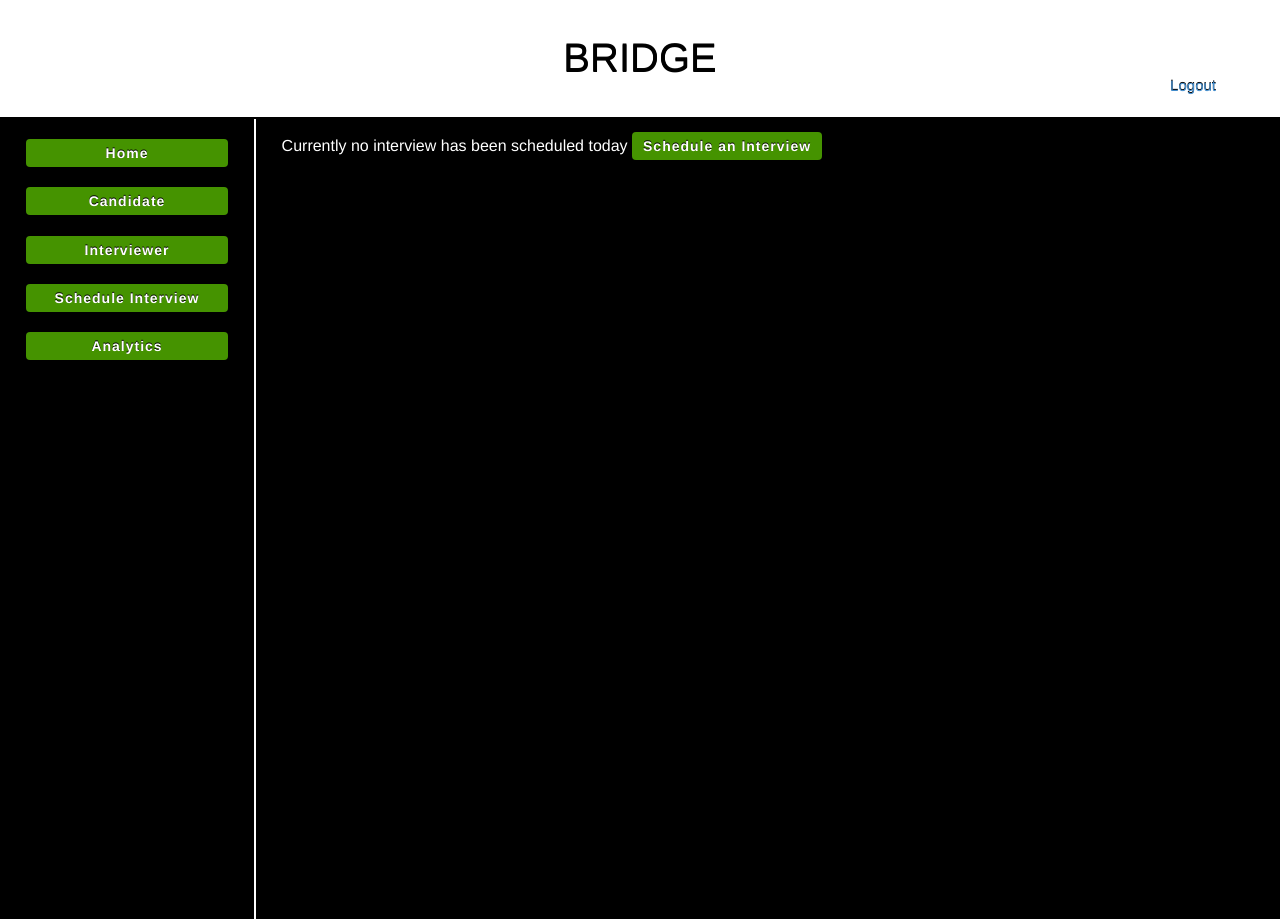
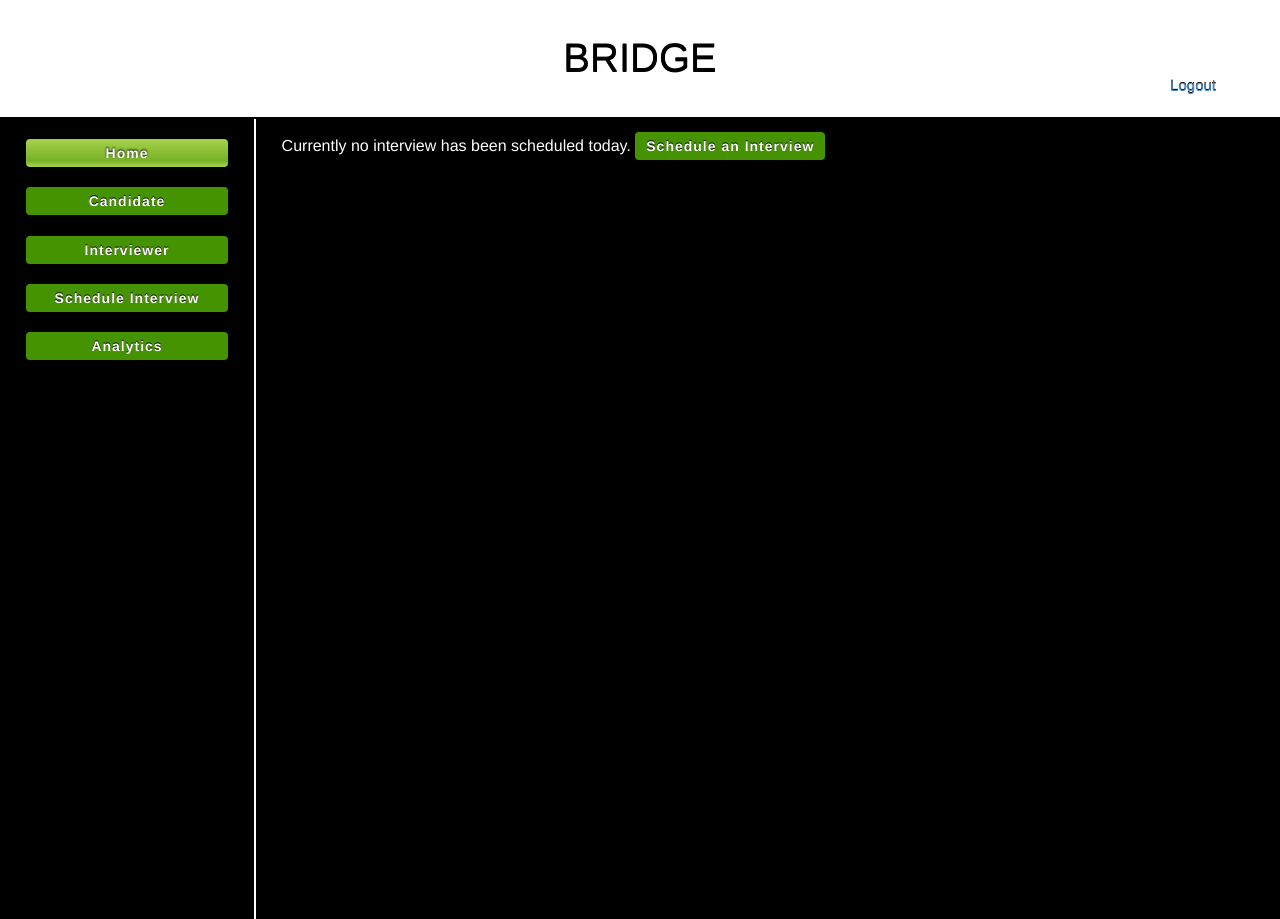
Before and after one commit to magimenon/Bridge, a website: page public/start.html in a window 1280 px wide. In both pictures the pointer is over the button "Home". Shown: the top 919 px of the page. Drawn offline with Linux system fonts and the light colour scheme.

Commit message:
Added the functionality for the home button.

```diff
--- a/public/app.js
+++ b/public/app.js
@@ -32,5 +32,7 @@ $(function() {
             description:"" ,
             route :"analytics"
         }]
+    bridge.bridgeRouter = new bridge.router();
+        Backbone.history.start();
     new bridge.HomeView(app.homeItem);
 });
--- a/public/css/screen.css
+++ b/public/css/screen.css
@@ -83,6 +83,12 @@ input.text-input, select.text-input {
     padding: 8px;
     font-size: 20px;
 }
+button:hover {
+    background: -webkit-gradient(linear, 0% 0%, 0% 100%, from(#a4d04a), to(#a4d04a), color-stop(80%, #76b226));
+    text-shadow: #050505 0 -1px 2px;
+    background-color: #a4d04a;
+    color: #fff;
+}
 
 select {
     height: 43px;
--- a/public/css/start.css
+++ b/public/css/start.css
@@ -64,6 +64,12 @@ background-color: #459300;
             padding: 8px;
             font-size: 13px;
 }
+button:hover {
+            background: -webkit-gradient(linear, 0% 0%, 0% 100%, from(#a4d04a), to(#a4d04a), color-stop(80%, #76b226));
+            text-shadow: #050505 0 -1px 2px;
+            background-color: #a4d04a;
+            color: #fff;
+        }
 #pageHeader a {
     font-size: 15px;
     float: right;
--- a/public/js/view/StartView.js
+++ b/public/js/view/StartView.js
@@ -6,8 +6,6 @@ bridge.HomeView = Backbone.View.extend({
 
 
     initialize : function(dataArray){
-        bridge.bridgeRouter = new bridge.router();
-        Backbone.history.start();
         bridge.homeCollectionobj = new bridge.homeCollection(dataArray);
         bridge.scheduleInterviewObj = new bridge.scheduleInterview();
         bridge.scheduleInterviewObj.render();
@@ -15,6 +13,7 @@ bridge.HomeView = Backbone.View.extend({
     },
 
     render : function(){
+        this.$el.html("");
         bridge.homeCollectionobj.each(function(modelObj){
             this.renderEmployee(modelObj);
         },this)
--- a/public/start.html
+++ b/public/start.html
@@ -113,9 +113,8 @@
 </script>
 
 <script id="scheduleTemplate" type="text/template">
-
-  Currently no interview has been scheduled today <button class="scheduleButton" id="schedule_interview" value="schedule">Schedule an Interview</button>
-
+  Currently no interview has been scheduled today.
+  <button class="scheduleButton" id="schedule_interview" value="schedule">Schedule an Interview</button>
 </script>
 
 <script id="analytics" type="text/template">
```
